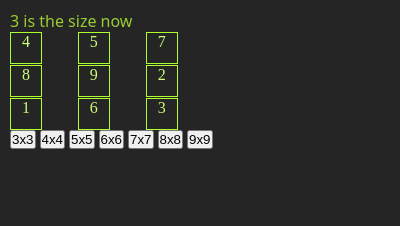
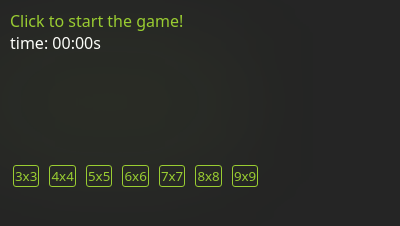
Before and after one commit to chee-zer/schulte-table-extension, a browser extension: page popup.html in a window 400 px wide. Both pictures are taken after a click on the button "3x3". Drawn offline with Linux system fonts and the light colour scheme.

Commit message:
Added timer functionality and polished it a bit.

```diff
--- a/app.js
+++ b/app.js
@@ -2,18 +2,56 @@
 const gameContainer = document.querySelector(".game-container");
 const inputSize = document.querySelectorAll(".input-size");
 const statusBox = document.querySelector(".status-box");
+const timerElement = document.querySelector(".timer");
+
 let gridSize = 5;
+let targetNumber = 1;
+let gameOver = false;
+let timer;
+let time = 0;
+
 inputSize.forEach((element) => {
   element.addEventListener("click", (e) => {
     targetNumber = 1;
     gameOver = false;
     gridSize = element.id;
+    stopTimer(timer);
+    resetTimer(timer);
     initializeGrid(element.id);
   });
 });
+gameContainer.addEventListener("click", () => {
+  gameContainer.style.filter = "none";
+  if (time == 0) startTimer();
+});
 
-let targetNumber = 1;
-let gameOver = false;
+function startTimer() {
+  clearInterval(timer);
+  timer = setInterval(() => {
+    time++;
+    updateTimer(timer);
+  }, 10);
+}
+
+function stopTimer() {
+  clearInterval(timer);
+}
+
+function resetTimer() {
+  clearInterval(timer);
+  time = 0;
+  updateTimer();
+}
+
+function updateTimer() {
+  const seconds = Math.floor(time / 100);
+  const milliSeconds = time - seconds * 100;
+  timerElement.textContent = `${padTimer(seconds)}:${padTimer(milliSeconds)}`;
+}
+
+function padTimer(number) {
+  return number.toString().padStart(2, "0");
+}
 
 // Generate the random number array
 
@@ -33,10 +71,14 @@ function initializeGrid(sizee) {
     }
     return arr;
   };
-  console.log(`${gridNumbers}`);
+  //console.log(`${gridNumbers}`);
   gridNumbers = fisherYates(gridNumbers);
-  console.log(`${gridNumbers}`);
+  //console.log(`${gridNumbers}`);
   statusUpdater(`${sizee} is the size now`);
+  setTimeout(() => {
+    if (statusBox.textContent.includes("is the size now"))
+      statusUpdater("Click to start the game!");
+  }, 2000);
   gameContainer.innerHTML = "";
   gameContainer.style.gridTemplateColumns = `repeat(${sizee}, 1fr)`;
 
@@ -47,29 +89,34 @@ function initializeGrid(sizee) {
     gameContainer.appendChild(cell);
     cell.addEventListener("click", handleCellClick);
   }
+  gameContainer.style.filter = "blur(60px)";
 }
 
 //update status
 function statusUpdater(message) {
+  if (message == "Wrong!") statusBox.style.color = "red";
+  else statusBox.style.color = "yellowgreen";
   statusBox.textContent = message;
 }
 
 // Handle cell click event
 function handleCellClick(event) {
+  if (gameContainer.style.filter != "none") return;
   const clickedNumber = parseInt(event.target.textContent);
 
   if (clickedNumber === targetNumber) {
     event.target.removeEventListener("click", handleCellClick);
     event.target.classList.add("right");
-    statusUpdater("right");
+    statusUpdater("Correct!!");
     targetNumber++;
 
     if (targetNumber > gridSize ** 2) {
       gameOver = true;
+      stopTimer();
       statusUpdater("YOU WON!!!");
     }
   } else {
-    statusUpdater("wrong");
+    statusUpdater("Wrong!");
     event.target.classList.add("wrong");
     setTimeout(() => event.target.classList.remove("wrong"), 1000);
   }
--- a/popup.html
+++ b/popup.html
@@ -9,7 +9,9 @@
   </head>
   <body>
     <div class="status-box">press anywhere on the box to start</div>
+    <div class="timer-container">time: <span class="timer">00:00</span>s</div>
     <div class="game-container"></div>
+    <div class="blurr"></div>
     <div class="settings">
       <input type="button" value="3x3" class="input-size" id="3" />
       <input type="button" value="4x4" class="input-size" id="4" />
--- a/style.css
+++ b/style.css
@@ -1,4 +1,6 @@
 * {
+  font-family: system-ui, -apple-system, BlinkMacSystemFont, "Segoe UI", Roboto,
+    Oxygen, Ubuntu, Cantarell, "Open Sans", "Helvetica Neue", sans-serif;
   margin: 0;
   padding: 0;
 }
@@ -45,10 +47,35 @@ body {
   grid-gap: 1px; /* Gap between cells */
   width: 100%;
   user-select: none;
+  filter: blur(60px);
+  margin-bottom: 10px;
 }
 .status-box {
-  font-family: system-ui, -apple-system, BlinkMacSystemFont, "Segoe UI", Roboto,
-    Oxygen, Ubuntu, Cantarell, "Open Sans", "Helvetica Neue", sans-serif;
   color: yellowgreen;
   width: 100%;
 }
+
+.timer-container {
+  width: 100%;
+  color: white;
+}
+
+.blurr {
+  width: 100%;
+  background-color: black;
+}
+
+.input-size {
+  border: 1px solid yellowgreen;
+  border-radius: 3px;
+  padding: 1px;
+  background-color: #00000000;
+  color: yellowgreen;
+  font-weight: 400;
+  margin: 3px;
+}
+
+.input-size:hover {
+  background-color: yellowgreen;
+  color: rgb(37, 37, 37);
+}
```
